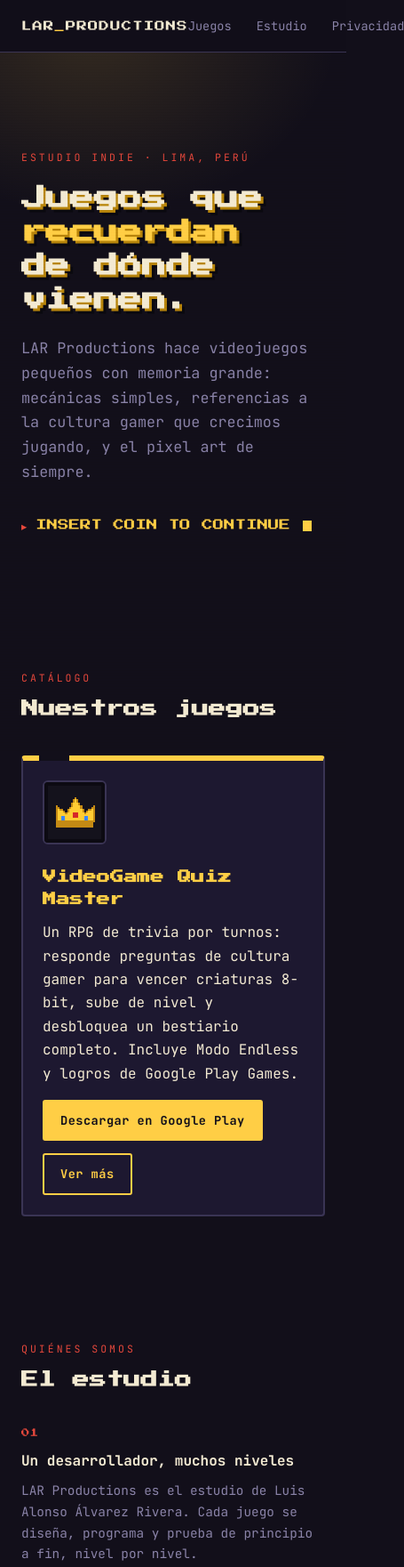
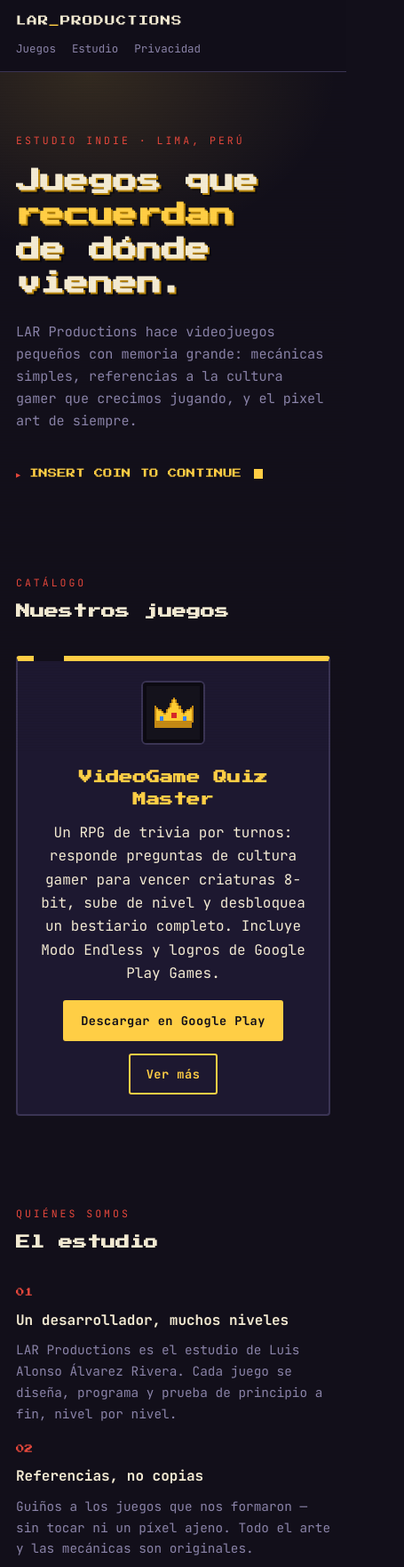
Before and after one commit to luisar8919/arproductions, a plain HTML site: page index.html in a window 390 px wide. Shown: the top 1761 px of the page at 89% size, 455 px wide, since content can reach past the window. Drawn offline with Linux system fonts and the light colour scheme.

Commit message:
Add files via upload

```diff
--- a/assets/style.css
+++ b/assets/style.css
@@ -298,6 +298,56 @@ footer a:hover{ color:var(--gold); }
 .prose .updated{ color:var(--muted); font-size:.85rem; }
 
 @media (max-width:560px){
-  .cartridge{ grid-template-columns:1fr; }
-  .cart-icon{ width:72px; height:72px; }
+  .cartridge{ grid-template-columns:1fr; text-align:center; }
+  .cart-icon{ width:72px; height:72px; margin:0 auto; }
+  .cart-actions{ justify-content:center; }
 }
+
+/* ---------- MOBILE ---------- */
+@media (max-width:640px){
+  .wrap{ padding:0 18px; }
+
+  .nav .wrap{
+    flex-direction:column;
+    align-items:flex-start;
+    gap:12px;
+    padding-top:14px;
+    padding-bottom:14px;
+  }
+  .nav-links{
+    gap:18px;
+    font-size:.78rem;
+    flex-wrap:wrap;
+  }
+
+  .hero{ padding:56px 0 44px; }
+  .hero h1{
+    font-size:clamp(1.25rem, 7vw, 1.9rem);
+    text-shadow:2px 2px 0 var(--gold-dim), 4px 4px 0 rgba(0,0,0,.4);
+  }
+  .hero p.lede{ font-size:.95rem; }
+  .insert-coin{ font-size:.65rem; white-space:normal; line-height:1.6; }
+
+  .section{ padding:44px 0; }
+  .section-head h2{ font-size:1rem; }
+
+  .features{ grid-template-columns:1fr; gap:20px; }
+  .badge-grid{ grid-template-columns:repeat(auto-fill, minmax(120px, 1fr)); gap:12px; }
+  .badge{ padding:12px; }
+  .badge img{ width:52px; height:52px; }
+  .badge .name{ font-size:.55rem; }
+
+  footer .wrap{
+    flex-direction:column;
+    align-items:flex-start;
+    text-align:left;
+    gap:10px;
+  }
+
+  .prose h2{ font-size:.8rem; }
+}
+
+@media (max-width:380px){
+  .nav-logo{ font-size:.62rem; }
+  .badge-grid{ grid-template-columns:repeat(2, 1fr); }
+}
```
